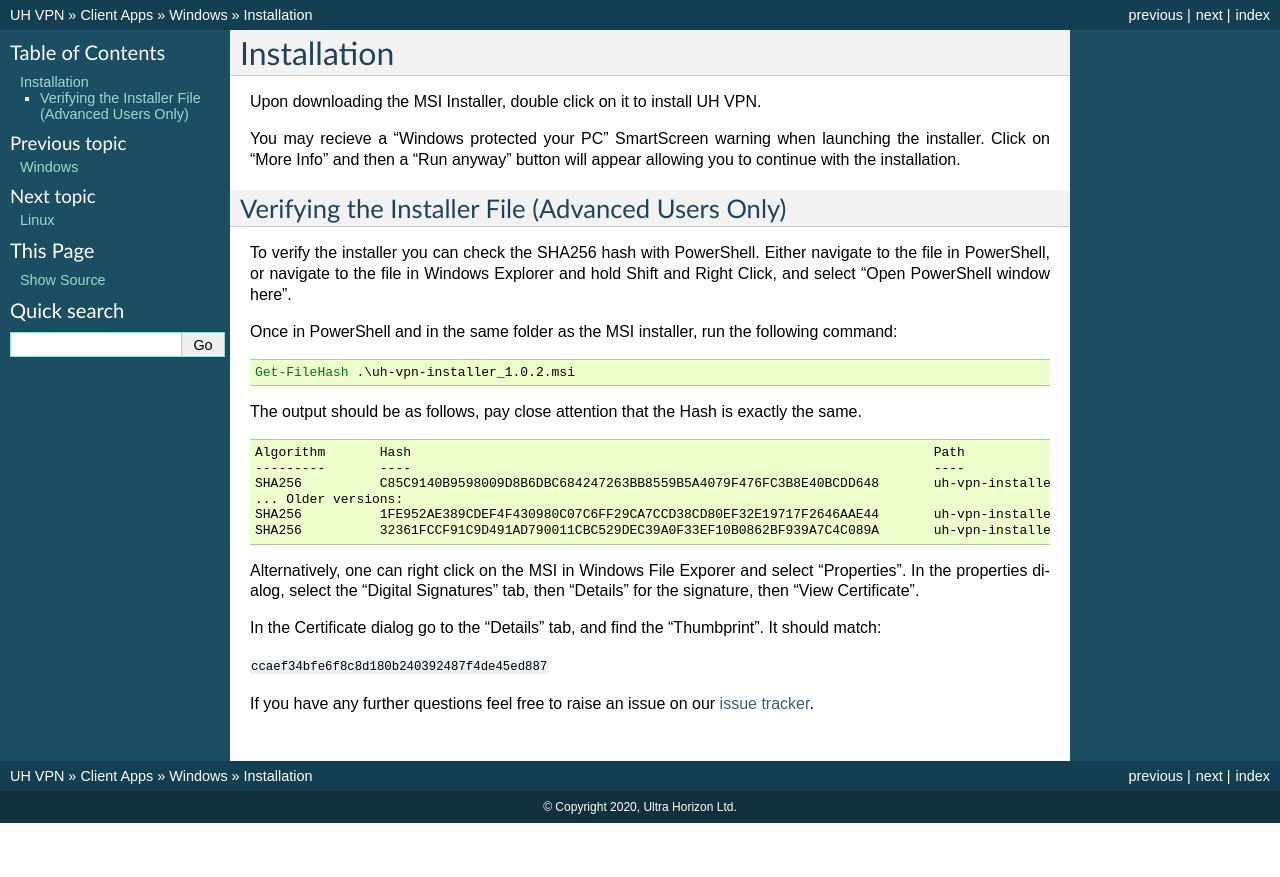
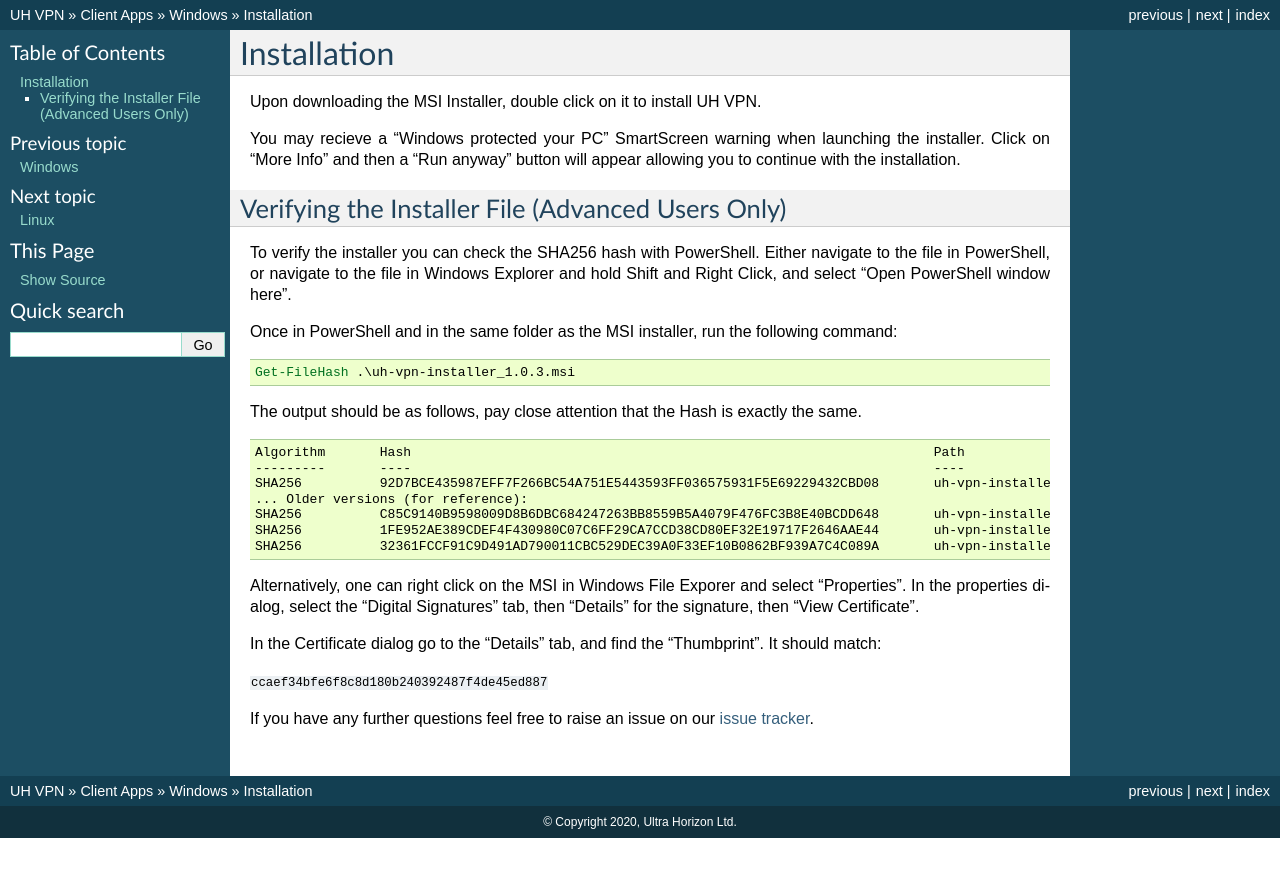
Before and after one commit to ultrahorizon/UH-VPN-Docs, a Sphinx documentation site: the page built from source/clients/windows/installation.rst, in a window 1280 px wide. Shown: the top 877 px of the page. Built offline with Sphinx 7.4.7, drawn with Linux system fonts in a browser that asks for light colours.

Commit message:
Add information for UH VPN Windows 1.0.3

```diff
--- a/source/clients/windows/installation.rst
+++ b/source/clients/windows/installation.rst
@@ -19,7 +19,7 @@
 
 .. code-block:: powershell
 
-    Get-FileHash .\uh-vpn-installer_1.0.2.msi
+    Get-FileHash .\uh-vpn-installer_1.0.3.msi
 
 The output should be as follows, pay close attention that the Hash is exactly
 the same.
@@ -28,8 +28,9 @@
 
     Algorithm       Hash                                                                   Path
     ---------       ----                                                                   ----
+    SHA256          92D7BCE435987EFF7F266BC54A751E5443593FF036575931F5E69229432CBD08       uh-vpn-installer_1.0.3.msi
+    ... Older versions (for reference):
     SHA256          C85C9140B9598009D8B6DBC684247263BB8559B5A4079F476FC3B8E40BCDD648       uh-vpn-installer_1.0.2.msi
-    ... Older versions:
     SHA256          1FE952AE389CDEF4F430980C07C6FF29CA7CCD38CD80EF32E19717F2646AAE44       uh-vpn-installer_1.0.1.msi
     SHA256          32361FCCF91C9D491AD790011CBC529DEC39A0F33EF10B0862BF939A7C4C089A       uh-vpn-installer_1.0.0.msi
 
```
